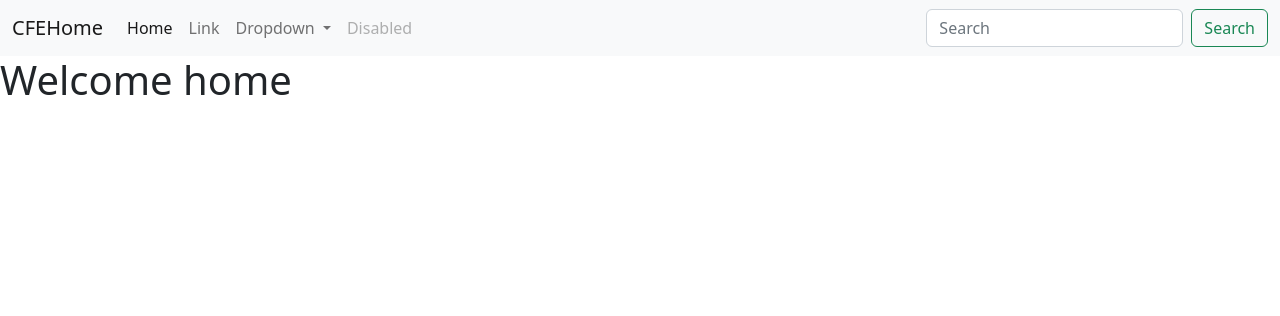
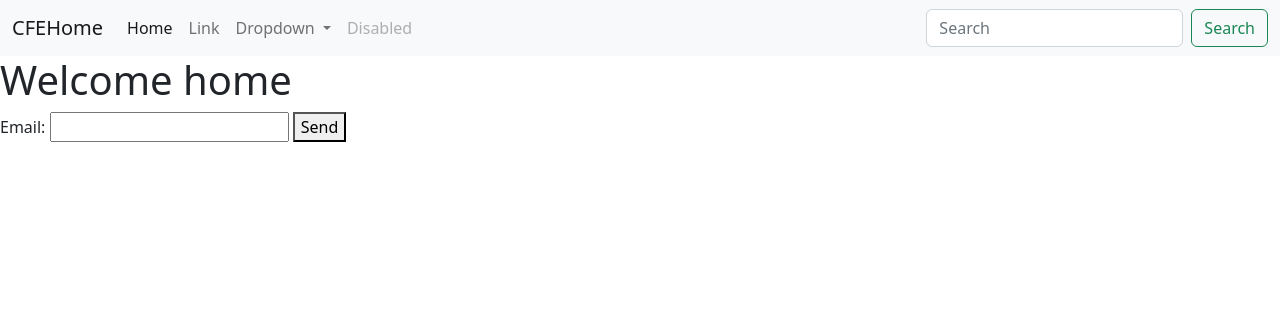
Before and after one commit to codingforentrepreneurs/Your-First-Django-Project, a Django app: page / in a window 1280 px wide. Shown: the top 316 px of the page. Run offline with Django 4.2, Linux system fonts and the light colour scheme.

Commit message:
13 - Your First Django Form

```diff
--- /dev/null
+++ b/src/cfehome/forms.py
@@ -0,0 +1,6 @@
+from django import forms
+
+
+class LandingPageForm(forms.Form):
+    # name = ??
+    email = forms.EmailField()
--- a/src/cfehome/views.py
+++ b/src/cfehome/views.py
@@ -1,10 +1,17 @@
 # from django.http import HttpResponse
 from django.shortcuts import render
 
+from .forms import LandingPageForm
+
 def home_page(request, *args, **kwargs):
     title = "Welcome home"
+    print(request.method == "POST")
+    form = LandingPageForm()
+    print(request.POST.get("email"))
+
     context = {
-        "title": title
+        "title": title,
+        "form": form
     }
     # parag = "{title} Justin!".format(**context)
     return render(request, "home.html", context)
--- a/src/templates/base/navbar.html
+++ b/src/templates/base/navbar.html
@@ -28,7 +28,7 @@
           </li>
         </ul>
         <form class="d-flex" role="search">
-          <input class="form-control me-2" type="search" placeholder="Search" aria-label="Search">
+          <input name="query" class="form-control me-2" type="search" placeholder="Search" aria-label="Search">
           <button class="btn btn-outline-success" type="submit">Search</button>
         </form>
       </div>
--- a/src/templates/home.html
+++ b/src/templates/home.html
@@ -7,4 +7,9 @@
 
 {% block content %}
 <h1>{{ title }}</h1>
+
+<form method="POST">{% csrf_token %}
+{{ form }}
+<button type="submit">Send</button>
+</form>
 {% endblock %}
```
